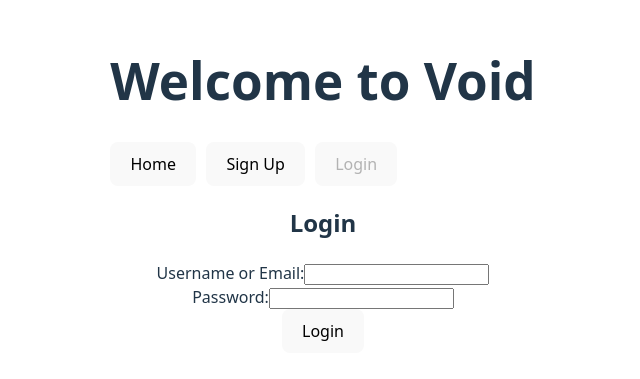
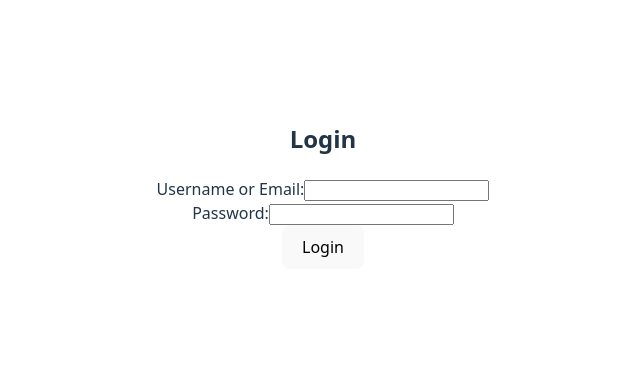
Before and after one commit to ImMars0/Void-Chat-Client, a React (Vite) app: page /login in a window 1280 px wide. Shown: the part 215-594 px from the top of the page, without its empty margins (317-957 px from the left). Built offline with nearby package versions, Linux system fonts and the light colour scheme.

Commit message:
log in and sign up pages

```diff
--- a/package.json
+++ b/package.json
@@ -10,6 +10,7 @@
     "preview": "vite preview"
   },
   "dependencies": {
+    "@microsoft/signalr": "^9.0.6",
     "@types/react-router-dom": "^5.3.3",
     "axios": "^1.11.0",
     "react": "^19.1.0",
--- a/src/App.tsx
+++ b/src/App.tsx
@@ -12,18 +12,34 @@ import Login from "./components/login";
 function App() {
   return (
     <BrowserRouter>
+      <AppContent />
+    </BrowserRouter>
+  );
+}
+
+function AppContent() {
+  const location = useLocation();
+
+  const hideLayout =
+    location.pathname === "/signup" || location.pathname === "/login";
+
+  return (
     <div className="App">
+      {!hideLayout && (
+        <>
           <header className="App-header">
             <h1>Welcome to Void</h1>
             <NavButtons />
           </header>
+        </>
+      )}
+
       <Routes>
         <Route path="/" element={<h2>Home Page</h2>} />
         <Route path="/signup" element={<SignUp />} />
         <Route path="/login" element={<Login />} />
       </Routes>
     </div>
-    </BrowserRouter>
   );
 }
 
@@ -35,10 +51,10 @@ function NavButtons() {
         <button disabled={location.pathname === "/"}>Home</button>
       </Link>
       <Link to="/signup">
-        <button disabled={location.pathname === "/signup"}>Sign Up</button>
+        <button disabled={location.pathname === "/signup"}>Sign up</button>
       </Link>
       <Link to="/login">
-        <button disabled={location.pathname === "/login"}>Login</button>
+        <button disabled={location.pathname === "/login"}>Log in</button>
       </Link>
     </nav>
   );
```
Also changed, not shown: 1 other file (tests, documents, lock files or other folders). Lines whose indentation alone changed are shown as unchanged.
